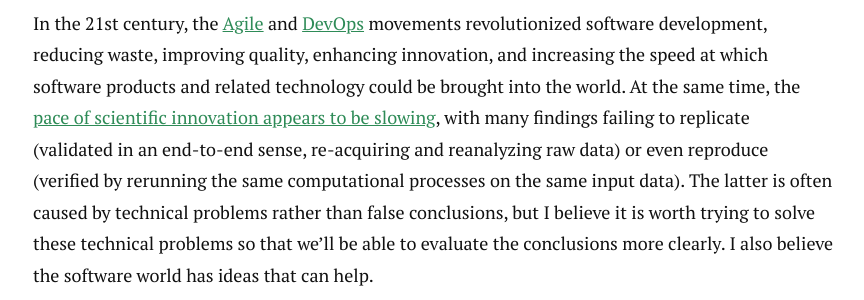
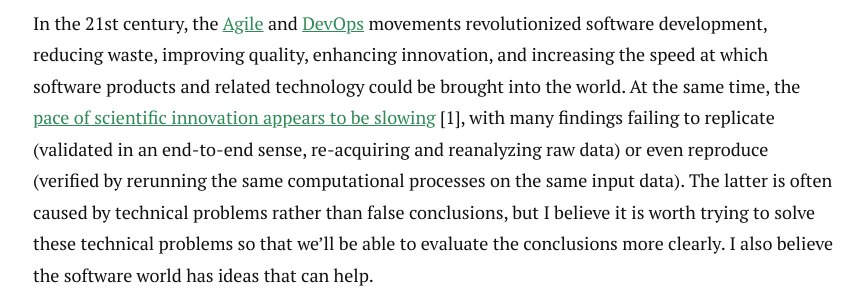
Before and after one commit to petebachant/petebachant.github.io, a Jekyll site: the page built from _posts/2025-03-12-continuous-reproducibility.md, in a window 1280 px wide and 900 px high, scrolled down 486 px. Shown: the part 155-455 px from the top of the window, without its empty margins (207-1071 px from the left). Built offline with Jekyll 4.4.1, drawn with Linux system fonts in a browser that asks for light colours; nearby versions of some CDN libraries; comment, search, counter and statistics services are not loaded; some of the changed lines change nothing that is shown; some of the changed text lies outside the part shown.

Commit message:
Remove unused ref

```diff
--- a/_posts/2025-03-12-continuous-reproducibility.md
+++ b/_posts/2025-03-12-continuous-reproducibility.md
@@ -20,7 +20,7 @@
 and increasing the speed at which software products and related
 technology could be brought into the world.
 At the same time, the
-[pace of scientific innovation appears to be slowing](https://doi.org/10.1257/aer.20180338),
+[pace of scientific innovation appears to be slowing](https://doi.org/10.1257/aer.20180338) [1],
 with many findings failing to replicate
 (validated in an end-to-end sense, re-acquiring and reanalyzing raw data)
 or even reproduce
@@ -194,9 +194,5 @@
    Reproducibility of computational workflows is automated using continuous
    analysis
    https://pmc.ncbi.nlm.nih.gov/articles/PMC6103790/
-3. Wilson G, Aruliah DA, Brown CT, Chue Hong NP, Davis M, et al. (2014)
-   Best Practices for Scientific Computing.
-   PLOS Biology 12(1): e1001745.
-   https://doi.org/10.1371/journal.pbio.1001745
-4. Toward a Culture of Computational Reproducibility
+3. Toward a Culture of Computational Reproducibility
    https://www.youtube.com/watch?v=XjW3t-qXAiE
```
